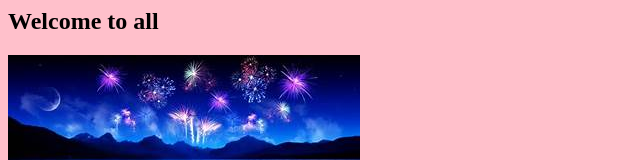
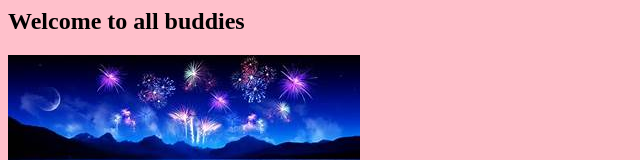
Before and after one commit to Akhilreddy6303/DEMO-1, a plain HTML site: page index.html in a window 1280 px wide. Shown: the top 160 px of the page, without its empty margins (0-640 px from the left). Drawn offline with Linux system fonts and the light colour scheme.

Commit message:
index.html

```diff
--- a/index.html
+++ b/index.html
@@ -1,6 +1,6 @@
 <html>
     <body bgcolor="pink">
-        <h2>Welcome to all</h2>
+        <h2>Welcome to all buddies</h2>
         <img src="nightview.jpeg" alt="">
     </body>
 </html>
```
